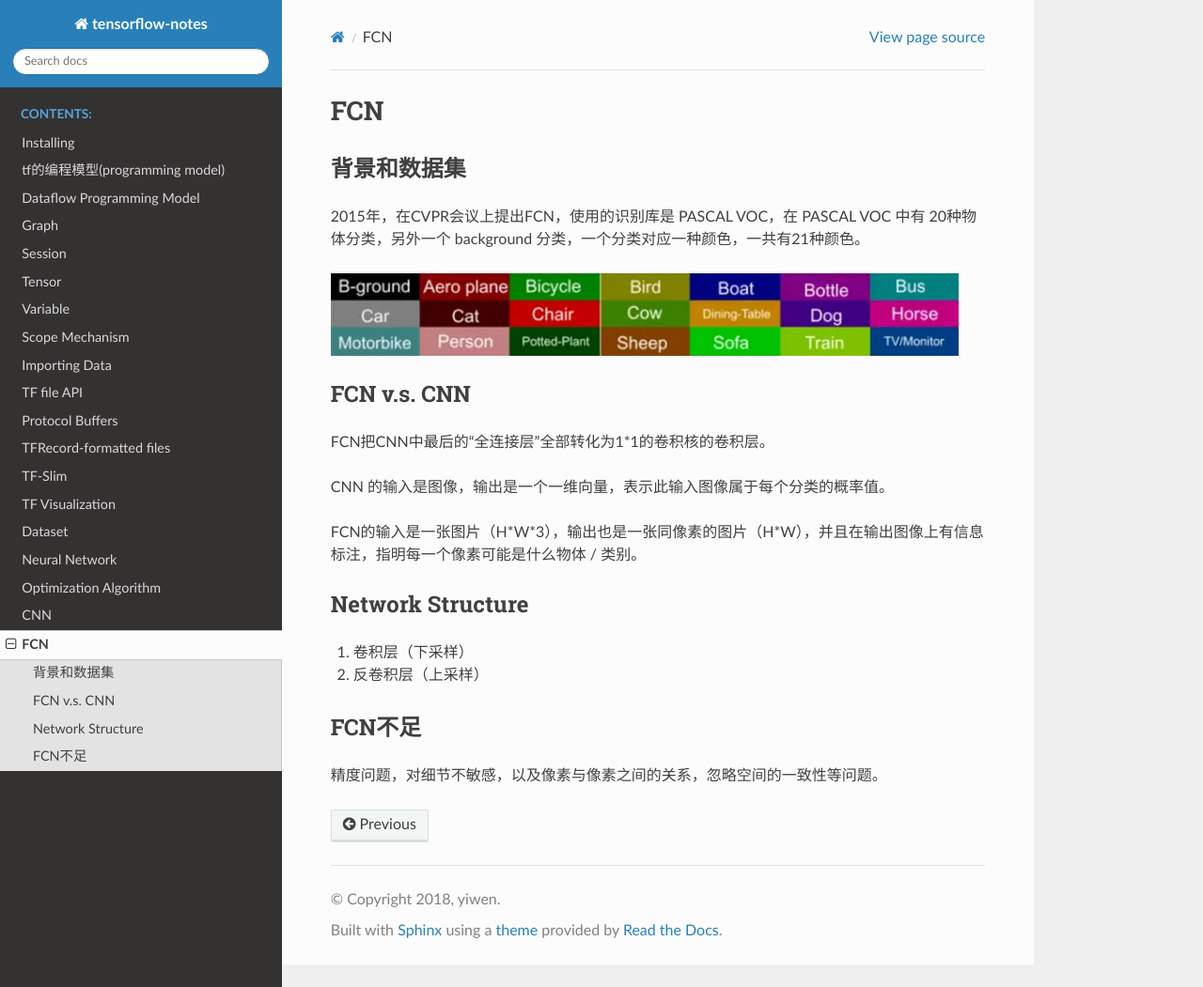
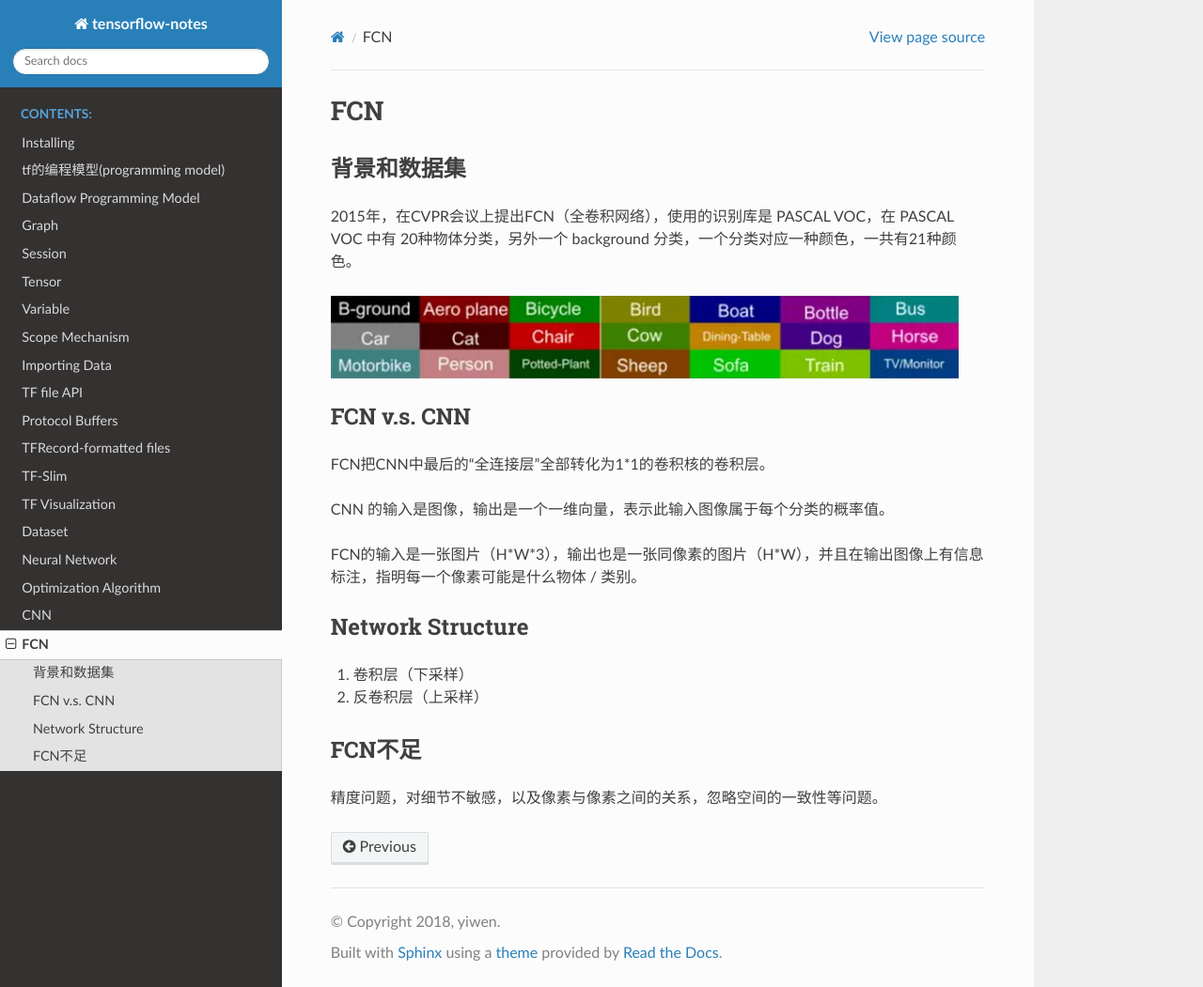
Before and after one commit to yiwenliu/tensorflow-notes, a Sphinx documentation site: the page built from source/FCN.rst, in a window 1280 px wide and 1051 px high. Shown: the whole window at 94% size. Built offline with Sphinx 7.4.7 and the Read the Docs theme 2.0.0, drawn with Linux system fonts in a browser that asks for light colours.

Commit message:
20180823

```diff
--- a/source/FCN.rst
+++ b/source/FCN.rst
@@ -6,7 +6,7 @@
 
 背景和数据集
 -------------------
-2015年，在CVPR会议上提出FCN，使用的识别库是 PASCAL VOC，在 PASCAL VOC 中有 20种物体分类，另外一个 background 分类，一个分类对应一种颜色，一共有21种颜色。
+2015年，在CVPR会议上提出FCN（全卷积网络），使用的识别库是 PASCAL VOC，在 PASCAL VOC 中有 20种物体分类，另外一个 background 分类，一个分类对应一种颜色，一共有21种颜色。
 
 .. image:: img/fcn-1.jpg
 
```
